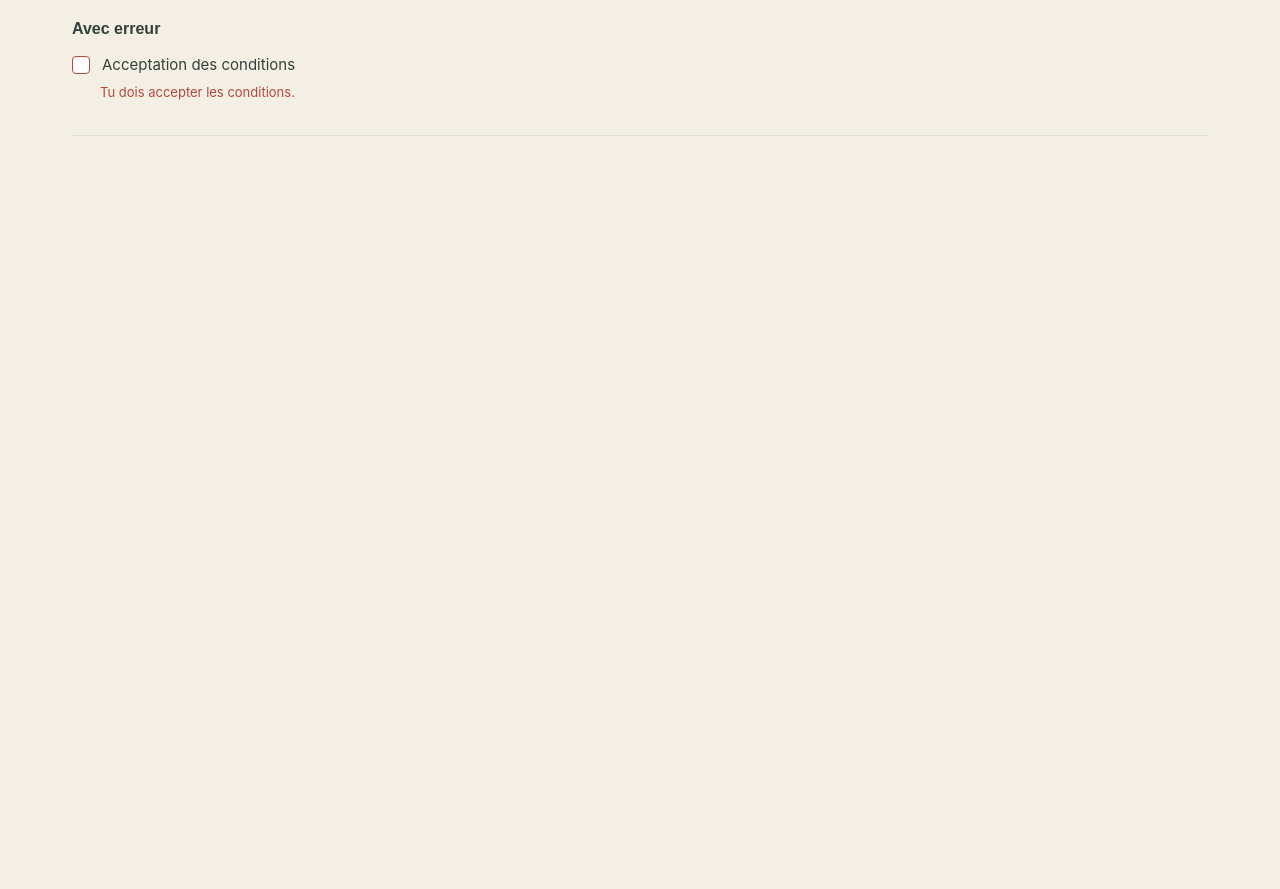
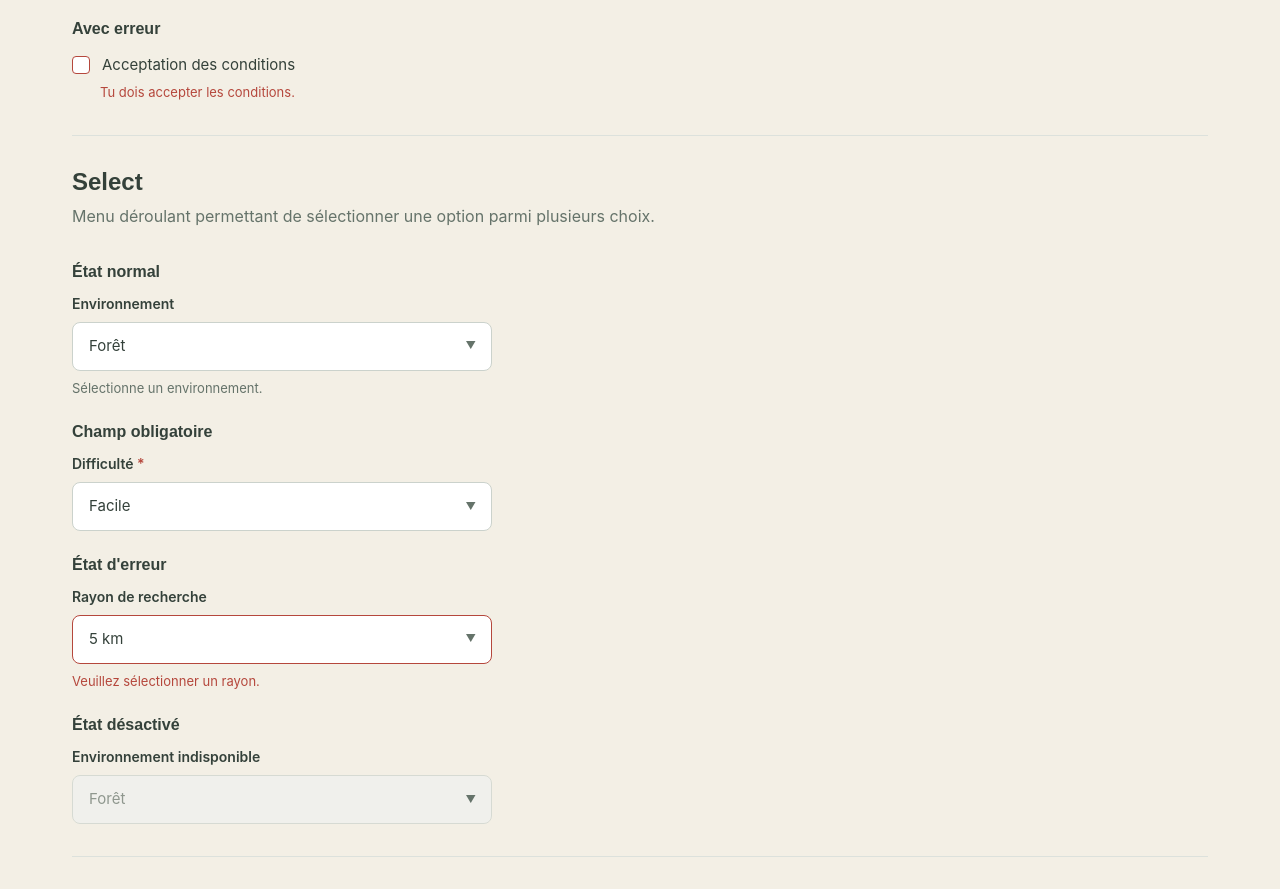
Before and after one commit to Melprcllr/girond-ogs, a React (Vite) app in the folder frontend/: page /design-system in a window 1280 px wide. Shown: the part 1680-2569 px from the top of the page. Before the commit the page ends 1848 px from the top, so only its background shows below. Built offline with nearby package versions, Linux system fonts and the light colour scheme.

Commit message:
feat(frontend): add select atom to design system

```diff
--- /dev/null
+++ b/frontend/src/components/atoms/Select/Select.scss
@@ -0,0 +1,84 @@
+.select-field {
+    display: flex;
+    flex-direction: column;
+    gap: var(--spacing-2);
+
+    &__label {
+        color: var(--color-text-primary);
+        font-size: 0.875rem;
+        font-weight: 600;
+    }
+
+    &__required {
+        color: #b5473c;
+    }
+
+    &__wrapper {
+        position: relative;
+    }
+
+    &__icon {
+        position: absolute;
+        top: 50%;
+        right: var(--spacing-4);
+        transform: translateY(-50%);
+        color: var(--color-text-secondary);
+        font-size: 0.65rem;
+        pointer-events: none;
+    }
+
+    &__hint,
+    &__error {
+        font-size: 0.8125rem;
+    }
+
+    &__hint {
+        color: var(--color-text-secondary);
+    }
+
+    &__error {
+        color: #b5473c;
+    }
+}
+
+.select {
+    appearance: none;
+    width: 100%;
+    min-height: 44px;
+    padding: var(--spacing-3) 40px var(--spacing-3) var(--spacing-4);
+
+    border: 1px solid #cbd2cc;
+    border-radius: var(--radius-md);
+
+    background-color: var(--color-surface);
+    color: var(--color-text-primary);
+
+    font-family: var(--font-body);
+    font-size: 0.9375rem;
+    cursor: pointer;
+
+    transition:
+        border-color 0.2s ease,
+        box-shadow 0.2s ease;
+
+    &:focus-visible {
+        outline: none;
+        border-color: var(--color-primary);
+        box-shadow: 0 0 0 3px rgb(49 92 73 / 12%);
+    }
+
+    &:disabled {
+        background-color: #f0f1ef;
+        color: var(--color-text-secondary);
+        cursor: not-allowed;
+    }
+
+    &--error {
+        border-color: #b5473c;
+
+        &:focus-visible {
+            border-color: #b5473c;
+            box-shadow: 0 0 0 3px rgb(181 71 60 / 12%);
+        }
+    }
+}
--- /dev/null
+++ b/frontend/src/components/atoms/Select/Select.tsx
@@ -0,0 +1,100 @@
+import { useId } from "react";
+import type { SelectHTMLAttributes } from "react";
+import "./Select.scss";
+
+export interface SelectOption {
+    label: string;
+    value: string;
+}
+
+interface SelectProps extends SelectHTMLAttributes<HTMLSelectElement> {
+    label: string;
+    options: SelectOption[];
+    placeholder?: string;
+    hint?: string;
+    error?: string;
+}
+
+function Select({
+    label,
+    options,
+    placeholder = "Sélectionner une option",
+    hint,
+    error,
+    id,
+    className = "",
+    ...props
+}: SelectProps) {
+    const generatedId = useId();
+    const selectId = id ?? generatedId;
+
+    const hintId = `${selectId}-hint`;
+    const errorId = `${selectId}-error`;
+
+    const describedBy = [
+        props["aria-describedby"],
+        hint ? hintId : "",
+        error ? errorId : "",
+    ]
+        .filter(Boolean)
+        .join(" ");
+
+    const classes = [
+        "select",
+        error ? "select--error" : "",
+        className,
+    ]
+        .filter(Boolean)
+        .join(" ");
+
+    return (
+        <div className="select-field">
+            <label className="select-field__label" htmlFor={selectId}>
+                {label}
+                {props.required && (
+                    <span className="select-field__required" aria-hidden="true">
+                        {" "}*
+                    </span>
+                )}
+            </label>
+
+            <div className="select-field__wrapper">
+                <select
+                    {...props}
+                    id={selectId}
+                    className={classes}
+                    aria-invalid={error ? true : props["aria-invalid"]}
+                    aria-describedby={describedBy || undefined}
+                >
+                    <option value="" disabled>
+                        {placeholder}
+                    </option>
+
+                    {options.map((option) => (
+                        <option key={option.value} value={option.value}>
+                            {option.label}
+                        </option>
+                    ))}
+                </select>
+
+                <span className="select-field__icon" aria-hidden="true">
+                    ▼
+                </span>
+            </div>
+
+            {hint && (
+                <span id={hintId} className="select-field__hint">
+                    {hint}
+                </span>
+            )}
+
+            {error && (
+                <span id={errorId} className="select-field__error">
+                    {error}
+                </span>
+            )}
+        </div>
+    );
+}
+
+export default Select;
--- a/frontend/src/pages/DesignSystemPage/DesignSystemPage.tsx
+++ b/frontend/src/pages/DesignSystemPage/DesignSystemPage.tsx
@@ -1,9 +1,16 @@
 import Button from "../../components/atoms/Button/Button";
 import Input from "../../components/atoms/Input/Input";
 import Checkbox from "../../components/atoms/Checkbox/Checkbox";
+import Select from "../../components/atoms/Select/Select";
 import "./DesignSystemPage.scss";
 
 function DesignSystemPage() {
+    const options = [
+        { label: "Forêt", value: "forest" },
+        { label: "Plage", value: "beach" },
+        { label: "Prairie", value: "meadow" },
+        { label: "Lac", value: "lake" },
+    ];
     return (
         <main className="design-system-page">
             <header className="design-system-page__header">
@@ -138,6 +145,71 @@ function DesignSystemPage() {
                 </div>
             </section>
 
+            <section className="design-system-section">
+                <div className="design-system-section__header">
+                    <h2>Select</h2>
+                    <p>
+                        Menu déroulant permettant de sélectionner une option parmi plusieurs choix.
+                    </p>
+                </div>
+
+                <div className="design-system-section__content">
+                    <div className="design-system-section__input-example">
+                        <h3>État normal</h3>
+
+                        <Select
+                            label="Environnement"
+                            options={[
+                                { label: "Forêt", value: "forest" },
+                                { label: "Plage", value: "beach" },
+                                { label: "Prairie", value: "meadow" },
+                                { label: "Lac", value: "lake" },
+                            ]}
+                            hint="Sélectionne un environnement."
+                        />
+                    </div>
+
+                    <div className="design-system-section__input-example">
+                        <h3>Champ obligatoire</h3>
+
+                        <Select
+                            label="Difficulté"
+                            required
+                            placeholder="Choisir une difficulté"
+                            options={[
+                                { label: "Facile", value: "easy" },
+                                { label: "Modérée", value: "moderate" },
+                                { label: "Difficile", value: "hard" },
+                            ]}
+                        />
+                    </div>
+
+                    <div className="design-system-section__input-example">
+                        <h3>État d'erreur</h3>
+
+                        <Select
+                            label="Rayon de recherche"
+                            options={[
+                                { label: "5 km", value: "5" },
+                                { label: "10 km", value: "10" },
+                                { label: "20 km", value: "20" },
+                            ]}
+                            error="Veuillez sélectionner un rayon."
+                        />
+                    </div>
+
+                    <div className="design-system-section__input-example">
+                        <h3>État désactivé</h3>
+
+                        <Select
+                            label="Environnement indisponible"
+                            options={options}
+                            disabled
+                        />
+                    </div>
+                </div>
+            </section>
+
         </main>
     );
 }
```
Also changed, not shown: 1 other file (tests, documents, lock files or other folders).
